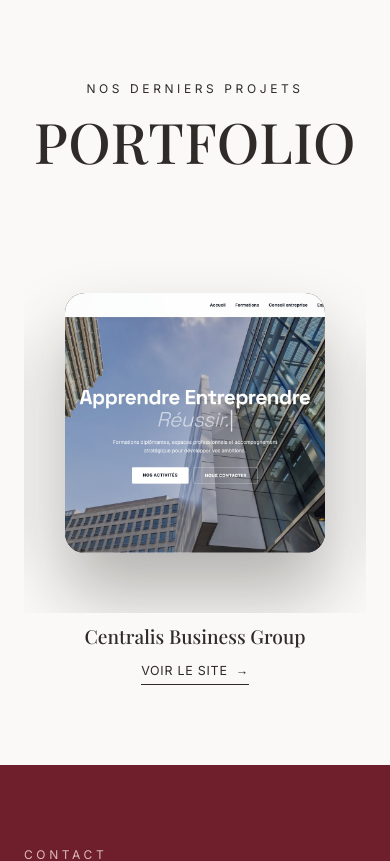
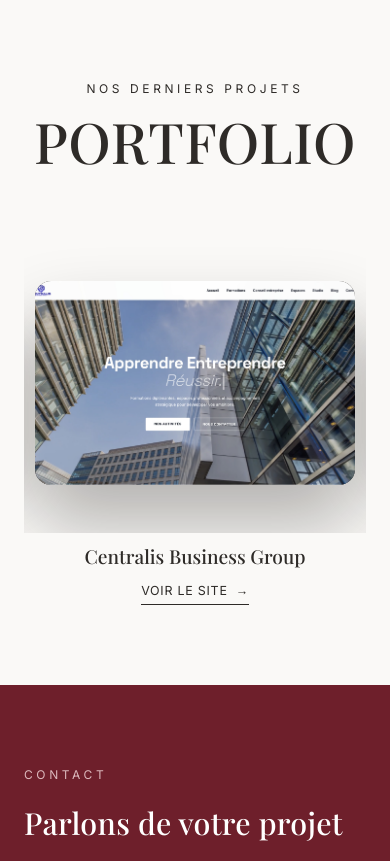
Before and after one commit to Centralis23/webglowing, a PHP site: page / in a window 390 px wide. Shown: the part 777-1638 px from the top of the page. Run offline with PHP 8.4, Linux system fonts and the light colour scheme.

Commit message:
Switch portfolio carousel cards from square to rectangular
Re-crop source screenshots to a landscape ratio (~1.58:1) instead of
square so cards show more of each site with less horizontal crop,
and update card dimensions across all breakpoints to match.

Co-Authored-By: Claude Sonnet 5 <noreply@anthropic.com>
Claude-Session: https://claude.ai/code/session_01L4feZGNX4GpSS44QNya5iV

```diff
--- a/style.css
+++ b/style.css
@@ -153,7 +153,7 @@ h1,h2,h3{font-family:var(--ff-display);font-weight:500;letter-spacing:.01em;colo
 /* ---- Portfolio 3D coverflow ---- */
 .carousel-stage{
   perspective:2000px;
-  height:660px;
+  height:520px;
   display:flex;align-items:center;justify-content:center;
   margin-top:56px;
   overflow:hidden;
@@ -164,10 +164,10 @@ h1,h2,h3{font-family:var(--ff-display);font-weight:500;letter-spacing:.01em;colo
 }
 .carousel-card{
   position:absolute;top:50%;left:50%;
-  width:460px;height:460px;
-  margin-top:-230px;margin-left:-230px;
+  width:600px;height:380px;
+  margin-top:-190px;margin-left:-300px;
   display:block;overflow:hidden;
-  border-radius:32px;
+  border-radius:24px;
   box-shadow:0 40px 70px rgba(20,16,13,.3);
   background:var(--ink);
   transition:transform 1s cubic-bezier(.65,0,.35,1),opacity 1s ease;
@@ -187,12 +187,12 @@ h1,h2,h3{font-family:var(--ff-display);font-weight:500;letter-spacing:.01em;colo
   border-bottom:1px solid var(--ink);padding-bottom:3px;
 }
 @media (max-width:960px){
-  .carousel-stage{height:480px;}
-  .carousel-card{width:340px;height:340px;margin-top:-170px;margin-left:-170px;border-radius:26px;}
+  .carousel-stage{height:400px;}
+  .carousel-card{width:440px;height:280px;margin-top:-140px;margin-left:-220px;border-radius:20px;}
 }
 @media (max-width:640px){
-  .carousel-stage{height:380px;}
-  .carousel-card{width:260px;height:260px;margin-top:-130px;margin-left:-130px;border-radius:20px;}
+  .carousel-stage{height:300px;}
+  .carousel-card{width:320px;height:204px;margin-top:-102px;margin-left:-160px;border-radius:16px;}
   .carousel-caption-name{font-size:1.2rem;}
 }
 
```
Also changed, not shown: assets/centralis-card.jpg, assets/oummy-card.jpg, assets/sehene-card.jpg, assets/soeurs-card.jpg.
